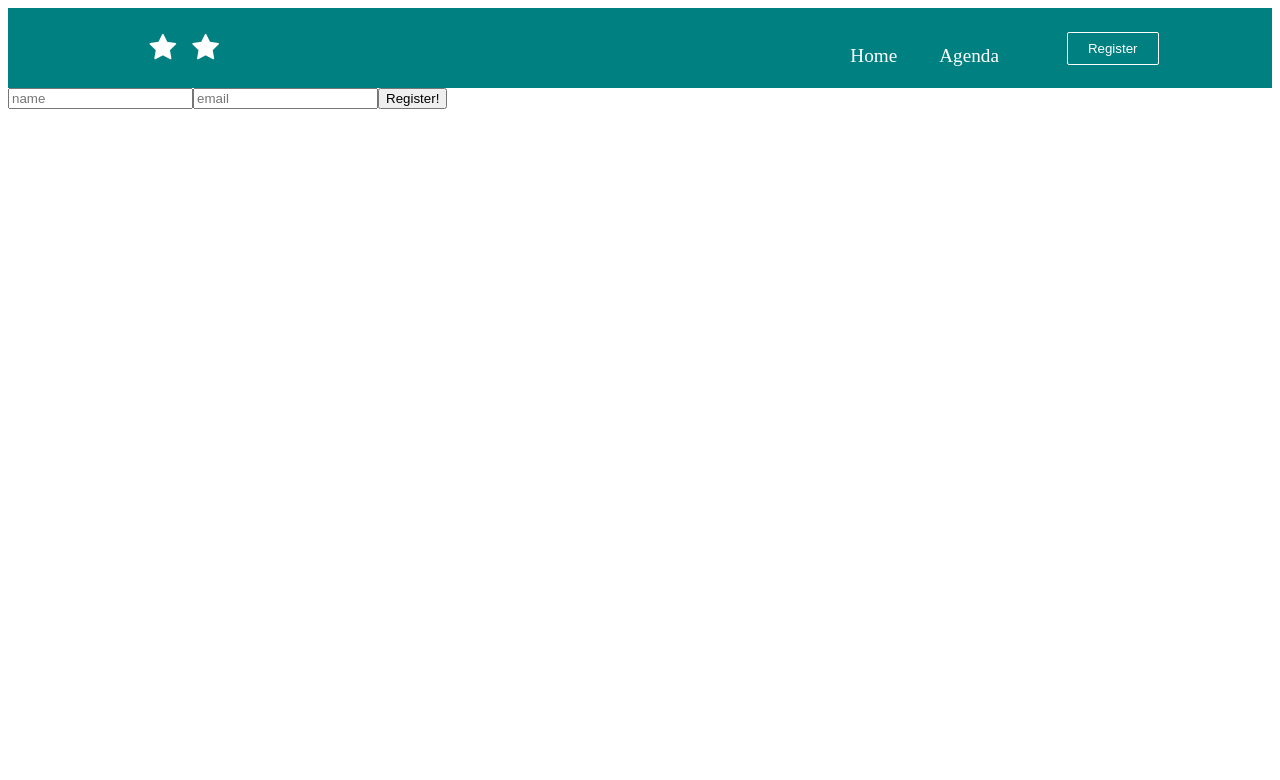
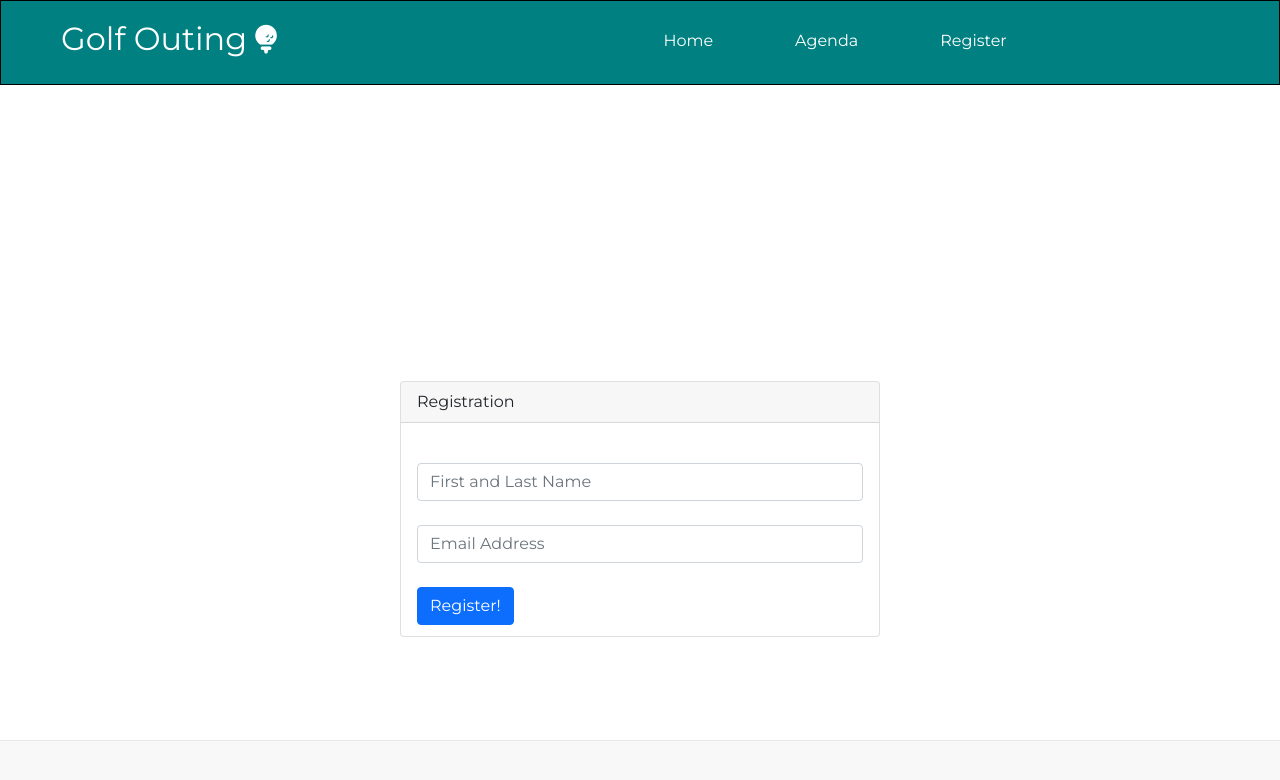
Before and after one commit to Coyle555/mini-site, a React (Create React App) app in the folder client/: page / in a window 1280 px wide. Shown: the top 780 px of the page. Built offline with nearby package versions, Linux system fonts and the light colour scheme; no server answers.

Commit message:
added some style, footer component and local api for registration

```diff
--- a/client/package.json
+++ b/client/package.json
@@ -11,10 +11,13 @@
     "@testing-library/react": "^11.2.7",
     "@testing-library/user-event": "^12.8.3",
     "axios": "^0.22.0",
+    "boostrap": "^2.0.0",
+    "bootstrap": "^5.1.1",
     "concurrently": "^6.3.0",
     "express": "^4.17.1",
     "font-awesome": "^4.7.0",
     "react": "^17.0.2",
+    "react-bootstrap": "^2.0.0-rc.0",
     "react-dom": "^17.0.2",
     "react-router-dom": "^5.3.0",
     "react-scripts": "4.0.3",
--- a/client/public/index.html
+++ b/client/public/index.html
@@ -24,6 +24,8 @@
       work correctly both with client-side routing and a non-root public URL.
       Learn how to configure a non-root public URL by running `npm run build`.
     -->
+    <link href="https://fonts.googleapis.com/css?family=Montserrat:400,700|Sacramento" rel="stylesheet">
+    <script src="https://kit.fontawesome.com/ef1290e982.js" crossorigin="anonymous"></script>
     <title>React App</title>
   </head>
   <body>
--- a/client/src/App.js
+++ b/client/src/App.js
@@ -2,6 +2,7 @@ import './App.css';
 import Navbar from './components/Navbar';
 import {BrowserRouter as Router, Switch, Route} from 'react-router-dom'
 import Register from './components/Register';
+import Footer from './components/Footer';
 
 function App() {
   return (
@@ -12,6 +13,7 @@ function App() {
       <Route path='/' exact />
       </Switch>
       <Register />
+      <Footer />
     </Router>
     </>
   );
--- a/client/src/components/Button.css
+++ /dev/null
@@ -1,44 +0,0 @@
-:root {
-    --primary: #fff;
-}
-
-.btn {
-    padding: 8px 20px;
-    border-radius: 2px;
-    outline: none;
-    border: none;
-    cursor: pointer;
-}
-
-.btn--primary {
-    background-color: var(--primary);
-    color: #242424;
-    border: 1px solid var(--primary);
-}
-
-.btn--outline {
-    background-color: transparent;
-    color: #fff;
-    padding: 8px 20px;
-    border: 1px solid var(--primary);
-    transition: all 0.3s ease-out;
-}
-
-.btn--medium {
-    padding: 8px 20px;
-    font-size: 20px;
-}
-
-.btn--large {
-    padding: 8px 20px;
-    font-size: 20px;
-}
-
-.btn--medium:hover,
-.btn--large:hover,
-.btn--primary:hover,
-.btn:hover {
-    background: #fff;
-    color: #242424;
-    transition: all 0.3s ease-out;
-}
--- a/client/src/components/Button.js
+++ /dev/null
@@ -1,33 +0,0 @@
-import React from 'react'
-import './Button.css'
-import { Link } from 'react-router-dom'
-
-const STYLES = ['btn--primary', 'btn--outline'];
-
-const SIZES = ['button--medium', 'button--large'];
-
-export const Button = ({
-    children,
-    type,
-    onClick,
-    buttonStyle,
-    buttonSize
-    }) => {
-        const checkButtonStyle = STYLES.includes(buttonStyle)
-        ? buttonStyle
-        : STYLES[0]
-
-        const checkButtonSize = SIZES.includes(buttonSize) ? buttonSize : SIZES[0]
-
-        return(
-            <Link to='/register' className='btn-mobile'>
-                <button
-                 className={`btn ${checkButtonStyle} ${checkButtonSize}`}
-                 onClick={onClick}
-                 type={type}
-                 >
-                    {children}
-                </button>
-            </Link>
-        )
-    }
--- /dev/null
+++ b/client/src/components/Footer.js
@@ -0,0 +1,33 @@
+import React from 'react';
+
+var style = {
+    backgroundColor: "#F8F8F8",
+    borderTop: "1px solid #E7E7E7",
+    textAlign: "center",
+    padding: "20px",
+    position: "fixed",
+    left: "0",
+    bottom: "0",
+    height: "60px",
+    width: "100%",
+}
+
+var phantom = {
+  display: 'block',
+  padding: '20px',
+  height: '60px',
+  width: '100%',
+}
+
+function Footer({ children }) {
+    return (
+        <div>
+            <div style={phantom} />
+            <div style={style}>
+                { children }
+            </div>
+        </div>
+    )
+}
+
+export default Footer;
--- a/client/src/components/Navbar.css
+++ b/client/src/components/Navbar.css
@@ -1,15 +1,21 @@
 .navbar {
-    background: teal;
-    height: 80px;
-    display: flex;
-    justify-content: center;
-    align-items: center;
-    font-size: 1.2rem;
-    position: sticky;
-    top: 0;
-    z-index: 999;
+  background: teal;
+  border: 1px solid black;
+  text-align: center;
+  padding: 40px;
+  position: sticky;
+  left: 0;
+  bottom: 0;
+  height: 85px;
+  width: 100%;
   }
-
+  .font-link {
+    font-family: 'Montserrat';
+  font-style: normal;
+  font-weight: 400;
+  src: url(https://fonts.gstatic.com/s/montserrat/v18/JTUSjIg1_i6t8kCHKm459WZhyyTh89ZNpQ.woff2) format('woff2');
+  unicode-range: U+0102-0103, U+0110-0111, U+0128-0129, U+0168-0169, U+01A0-01A1, U+01AF-01B0, U+1EA0-1EF9, U+20AB;
+  }
   .navbar-container {
     display: flex;
     justify-content: center;
@@ -27,9 +33,10 @@
     font-size: 2rem;
     display: flex;
     align-items: center;
+    padding-bottom: 20px;
   }
 
-  .fa-star {
+  .fa-golf-ball {
     margin-left: 0.5rem;
     margin-right: 0.5rem;
     font-size: 1.8rem;
@@ -48,6 +55,7 @@
 
   .nav-item {
     height: 80px;
+    padding: 20px;
   }
 
   .nav-links {
--- a/client/src/components/Navbar.js
+++ b/client/src/components/Navbar.js
@@ -1,39 +1,28 @@
 import React, { useState } from 'react'
 import { Link } from 'react-router-dom'
-import { Button } from './Button';
+// import { Button } from './Button';
 import './Navbar.css'
 
 function Navbar() {
-    const [data, setData] = React.useState(null);
+//     const [data, setData] = React.useState(null);
 
-  React.useEffect(() => {
-    fetch("/api")
-      .then((res) => res.json())
-      .then((data) => setData(data.name));
-  }, []);
+//   React.useEffect(() => {
+//     fetch("/api")
+//       .then((res) => res.json())
+//       .then((data) => setData(data.name));
+//   }, []);
 
     const [click, setClick] = useState(false);
-    const [button, setButton] = useState(true);
-
     const handleClick = () => setClick(!click)
     const closeMobileMenu = () => setClick(false)
 
-    const showButton = () => {
-        if(window.innerWidth <= 960) {
-            setButton(false)
-        } else {
-            setButton(true)
-        }
-    }
-
-    window.addEventListener('resize', showButton)
 
     return (
         <>
-            <nav className='navbar'>
+            <nav className='navbar font-link'>
                 <div className='navbar-container'>
                     <Link to='/' className='navbar-logo'>
-                    <i className='fa fa-star' />  {data} <i className='fa fa-star' />
+                        Golf Outing <i className='fas fa-golf-ball' />
                     </Link>
                     <div className='menu-icon' onClick={handleClick}>
                         <i className={click ? 'fa fa-solid fa-xing' : "fa fa-solid fa-bars"} />
@@ -50,12 +39,11 @@ function Navbar() {
                             </Link>
                         </li>
                         <li className='nav-item'>
-                            <Link to='/register' className='nav-links-mobile' onClick={closeMobileMenu}>
+                            <Link to='/register' className='nav-links' onClick={closeMobileMenu}>
                                 Register
                             </Link>
                         </li>
                     </ul>
-                    {button && <Button buttonStyle='btn--outline'>Register</Button> }
                 </div>
             </nav>
         </>
--- /dev/null
+++ b/client/src/components/Register.css
@@ -0,0 +1,14 @@
+
+.center {
+    display: flex;
+    justify-content: center;
+    align-items: center;
+    height:100vh;
+}
+.font-link {
+    font-family: 'Montserrat';
+    font-style: normal;
+    font-weight: 400;
+    src: url(https://fonts.gstatic.com/s/montserrat/v18/JTUSjIg1_i6t8kCHKm459WZhyyTh89ZNpQ.woff2) format('woff2');
+    unicode-range: U+0102-0103, U+0110-0111, U+0128-0129, U+0168-0169, U+01A0-01A1, U+01AF-01B0, U+1EA0-1EF9, U+20AB;
+  }
--- a/client/src/components/Register.js
+++ b/client/src/components/Register.js
@@ -1,8 +1,11 @@
 import React, { useState } from 'react'
 import Axios from 'axios'
+import { Container, Row, Col, Card, Form, Button } from 'react-bootstrap';
+import 'bootstrap/dist/css/bootstrap.css'
+import './Register.css'
 
 function Register() {
-    const url ='https://615876535167ba00174bbb0e.mockapi.io/api/register'
+    const url ='http://localhost:3002/api'
     const [data, setData] = useState({
         name: '',
         email: ''
@@ -26,14 +29,34 @@ function Register() {
         console.log(newData)
     }
     return (
-        <div>
-            <form onSubmit={(e) => submit(e)}>
-                <input onChange={(e) => handleSubmit(e)} id='name' value={data.name} placeholder='name' type='text'></input>
-                <input onChange={(e) => handleSubmit(e)} id='email' value={data.email} placeholder='email' type='text'></input>
-                <button>Register!</button>
-            </form>
+        <>
+            <Container className='center font-link'>
+            <Row>
+            <Col>
+            <Card className='mt-5' style={{ width: '30rem', height:'16rem' }}>
+            <Card.Header>Registration</Card.Header>
+            <Card.Body>
+                    <Form>
+                    <Form.Group>
+                    <Form.Label htmlFor='name'></Form.Label>
+                        <Form.Control onChange={(e) => handleSubmit(e)} id='name' value={data.name} placeholder='First and Last Name' type='text'></Form.Control>
+                    </Form.Group>
+                    <Form.Group>
+                    <Form.Label htmlFor='email'></Form.Label>
+                        <Form.Control onChange={(e) => handleSubmit(e)} id='email' value={data.email} placeholder='Email Address' type='text'></Form.Control>
+                    </Form.Group>
+                    <br></br>
+                    <Form.Group>
+                        <Button onClick={(e) => submit(e)} className='row-center'>Register!</Button>
+                    </Form.Group>
+                    </Form>
+            </Card.Body>
+            </Card>
+            </Col>
+            </Row>
+            </Container>
 
-        </div>
+        </>
     )
 }
 
```
Also changed, not shown: 1 other file (tests, documents, lock files or other folders).
